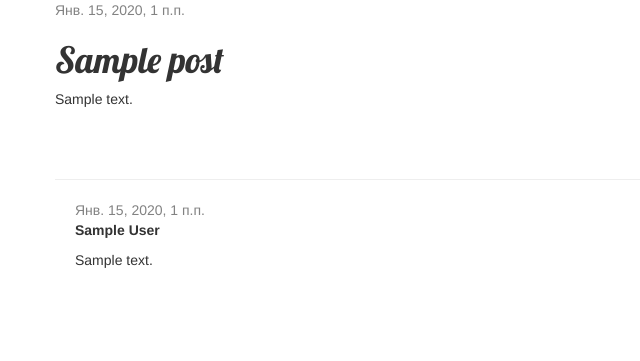
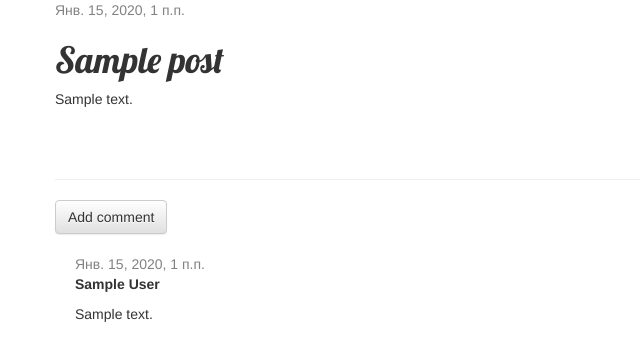
Before and after one commit to avpilot/my-first-blog, a Django app: page /post/1/ in a window 1280 px wide. Shown: the part 158-519 px from the top of the page, without its empty margins (0-640 px from the left). Run offline with Django 3.2, Linux system fonts and the light colour scheme; tables that the repository leaves empty hold one stand-in row (values such as "Sample post"); some libraries are stand-ins or nearby versions.

Commit message:
Moderating comments

```diff
--- a/blog/models.py
+++ b/blog/models.py
@@ -15,6 +15,9 @@ class Post(models.Model):
 	def __str__(self):
 		return self.title
 
+	def approved_comments(self):
+		return self.comments.filter(approved_comment=True)
+
 class Comment(models.Model):
 	post = models.ForeignKey('blog.Post', related_name='comments')
 	author = models.CharField(max_length=200)
@@ -22,9 +25,9 @@ class Comment(models.Model):
 	created_date = models.DateTimeField(default=timezone.now)
 	approved_comment = models.BooleanField(default=False)
 
-def approve(self):
-	self.approved_comment = True
-	self.save()
+	def approve(self):
+		self.approved_comment = True
+		self.save()
 
-def __str__(self):
-	return self.text
+	def __str__(self):
+		return self.text
--- a/blog/templates/blog/post_detail.html
+++ b/blog/templates/blog/post_detail.html
@@ -17,12 +17,22 @@
     <p>{{ post.text|linebreaksbr }}</p>
   </div>
   <hr>
+  <a class="btn btn-default" href="{% url 'add_comment_to_post' pk=post.pk %}">Add comment</a>
+
   {% for comment in post.comments.all %}
+    {% if user.is_authenticated or comment.approved_comment %}
     <div class="comment">
-      <div class="date">{{ comment.created_date }}</div>
+      <div class="date">
+        {{ comment.created_date }}
+        {% if not comment.approved_comment %}
+          <a class="btn btn-default" href="{% url 'comment_remove' pk=comment.pk %}"><span class="glyphicon glyphicon-remove"></span></a>
+          <a class="btn btn-default" href="{% url 'comment_approve' pk=comment.pk %}"><span class="glyphicon glyphicon-ok"></span></a>
+        {% endif %}
+      </div>
       <strong>{{ comment.author }}</strong>
       <p>{{ comment.text|linebreaks }}</p>
     </div>
+    {% endif %}
   {% empty %}
     <p>No comments here yet :</p>
   {% endfor %}
--- a/blog/templates/blog/post_list.html
+++ b/blog/templates/blog/post_list.html
@@ -8,7 +8,7 @@
       </div>
       <h1><a href="{% url 'post_detail' pk=post.pk %}">{{ post.title }}</a></h1>
       <p>{{ post.text|linebreaksbr }}</p>
-      <a href="{% url 'post_detail' pk=post.pk %}">Comments: {{ post.comments.count }}</a>
+      <a href="{% url 'post_detail' pk=post.pk %}">Comments: {{ post.approved_comments.count }}</a>
     </div>
   {% endfor %}
 {% endblock %}
--- a/blog/urls.py
+++ b/blog/urls.py
@@ -9,4 +9,7 @@ urlpatterns = [
 	url(r'^drafts/$', views.post_draft_list, name='post_draft_list'),
 	url(r'^post/(?P<pk>\d+)/publish/$', views.post_publish, name='post_publish'),
 	url(r'^post/(?P<pk>\d+)/remove/$', views.post_remove, name='post_remove'),
+	url(r'^post/(?P<pk>\d+)/comment/$', views.add_comment_to_post, name='add_comment_to_post'),
+	url(r'^comment/(?P<pk>\d+)/approve/$', views.comment_approve, name='comment_approve'),
+	url(r'^comment/(?P<pk>\d+)/remove/$', views.comment_remove, name='comment_remove'),
 ]
--- a/blog/views.py
+++ b/blog/views.py
@@ -1,7 +1,7 @@
 from django.shortcuts import render, get_object_or_404, redirect
 from django.utils import timezone
-from .models import Post
-from .forms import PostForm
+from .models import Post, Comment
+from .forms import PostForm, CommentForm
 from django.contrib.auth.decorators import login_required
 
 # Create your views here.
@@ -56,3 +56,28 @@ def post_remove(request, pk):
 	post = get_object_or_404(Post, pk=pk)
 	post.delete();
 	return redirect('post_list')
+
+def add_comment_to_post(request, pk):
+	post = get_object_or_404(Post, pk=pk)
+	if request.method == "POST":
+		form = CommentForm(request.POST)
+		if form.is_valid():
+			comment = form.save(commit=False)
+			comment.post = post
+			comment.save()
+			return redirect('post_detail', pk=post.pk)
+	else:
+		form = CommentForm()
+	return render(request, 'blog/add_comment_to_post.html', {'form': form})
+
+@login_required
+def comment_approve(request, pk):
+    comment = get_object_or_404(Comment, pk=pk)
+    comment.approve()
+    return redirect('post_detail', pk=comment.post.pk)
+
+@login_required
+def comment_remove(request, pk):
+    comment = get_object_or_404(Comment, pk=pk)
+    comment.delete()
+    return redirect('post_detail', pk=comment.post.pk)
```
Also changed, not shown: blog/forms.py (+7 -1 lines), blog/templates/blog/add_comment_to_post.html (added, +9 -0 lines).
